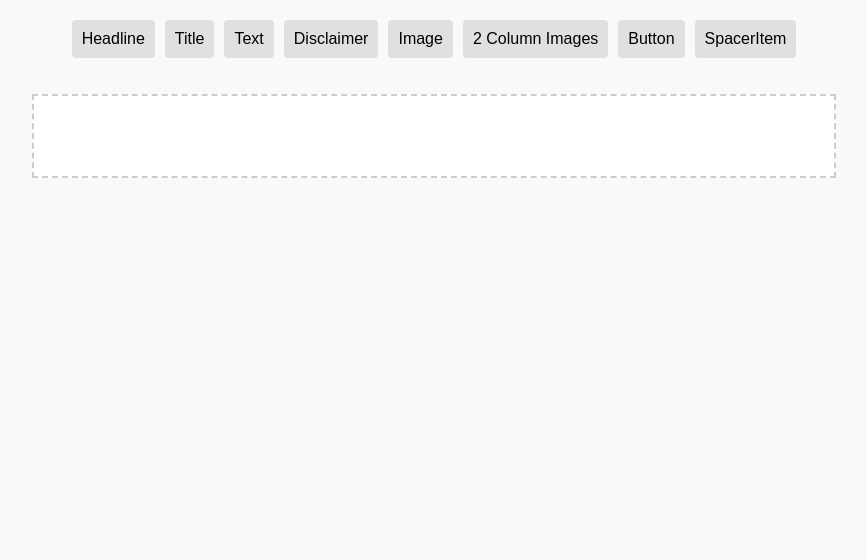
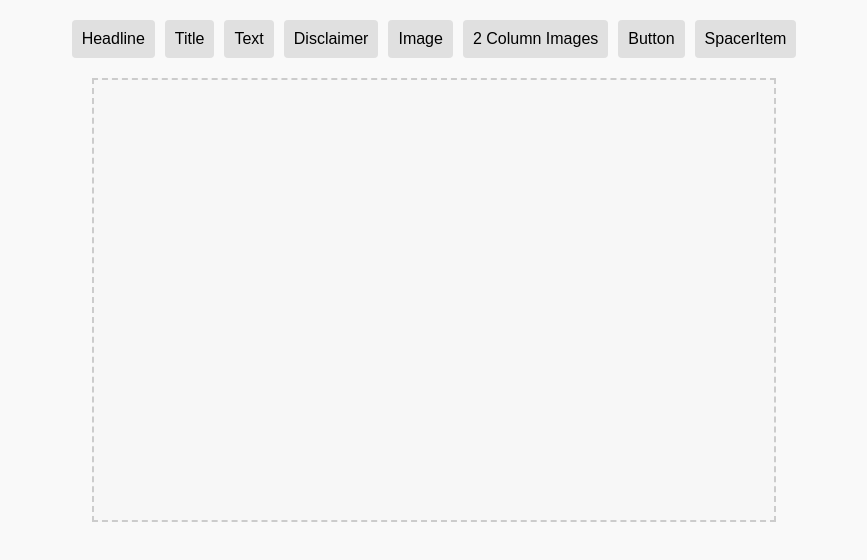
Before and after one commit to am-20/react-email-editor, a React (Create React App) app: page / in a window 1280 px wide. Shown: the top 560 px of the page, without its empty margins (206-1073 px from the left). Built offline with nearby package versions, Linux system fonts and the light colour scheme.

Commit message:
every added item has it's own bg color

```diff
--- a/src/App.js
+++ b/src/App.js
@@ -1,7 +1,7 @@
 import { HTML5Backend } from 'react-dnd-html5-backend';
 import { DndProvider } from 'react-dnd';
 import { Sidebar } from './components/Sidebar';
-import { Canvas } from './components/Canvas';
+import Canvas from './components/Canvas';
 import { ExportButton } from './components/ExportButton';
 import './index.css';
 
--- a/src/components/Canvas.js
+++ b/src/components/Canvas.js
@@ -2,121 +2,82 @@ import { useDrop } from 'react-dnd';
 import { useState, useCallback } from 'react';
 import { v4 as uuidv4 } from 'uuid';
 import { ItemTypes } from './ItemTypes';
-import Headline from './Elements/Headline';
-import Title from './Elements/Title';
-import Text from './Elements/Text';
-import Disclaimer from './Elements/Disclaimer';
-import ImageItem from './Elements/ImageItem';
-import TwoColumnImages from './Elements/TwoColumnImages';
-import ButtonItem from './Elements/ButtonItem';
-import SpacerItem from './Elements/SpacerItem';
-import { CanvasItem } from './CanvasItem';
+// import ELEMENT_REGISTRY from './ElementRegistry';
 
-const COMPONENT_MAP = {
-  headline: Headline,
-  title: Title,
-  text: Text,
-  disclaimer: Disclaimer,
-  image: ImageItem,
-  button: ButtonItem,
-  spacer: SpacerItem,
-  'two-column': TwoColumnImages,
-};
+import CanvasItem from './CanvasItem';
 
-export const Canvas = () => {
+const Canvas = () => {
   const [items, setItems] = useState([]);
 
-  const [{ isOver }, drop] = useDrop(() => ({
+  /* drop new elements from the sidebar */
+  const [, drop] = useDrop({
     accept: ItemTypes.ELEMENT,
-    drop: (item, monitor) => {
-      if (!monitor.didDrop()) {
-        setItems((prevItems) => [
-          ...prevItems,
-          { id: uuidv4(), type: item.type },
+    drop: (draggedItem) => {
+      if ('id' in draggedItem) return;
+
+      const { type } = draggedItem;
+      if (!type) return; // safety
+
+      setItems((prev) => [
+        ...prev,
+        { id: uuidv4(), type, backgroundColor: '#ffffff' },
       ]);
-      }
     },
-    collect: (monitor) => ({
-      isOver: monitor.isOver(),
-    }),
-  }));
+  });
 
-  const moveItem = useCallback((fromIndex, toIndex) => {
-    if (fromIndex === toIndex) return;
-    setItems((prevItems) => {
-      const updated = [...prevItems];
-      const [moved] = updated.splice(fromIndex, 1);
-      updated.splice(toIndex, 0, moved);
-      return updated;
+  /* reorder ------------------------------------------------------------- */
+  const moveItem = useCallback((dragId, hoverIndex) => {
+    setItems((prev) => {
+      const fromIndex = prev.findIndex((it) => it.id === dragId);
+      if (fromIndex === -1 || hoverIndex < 0 || hoverIndex >= prev.length)
+        return prev;
+
+      const next = [...prev];
+      const [removed] = next.splice(fromIndex, 1);
+      next.splice(hoverIndex, 0, removed);
+      return next;
     });
   }, []);
 
-  const handleDelete = (id) => {
-    setItems((prev) => prev.filter((item) => item.id !== id));
-  };
+  /* small helpers */
+  const patchItem = useCallback(
+    (id, patch) =>
+      setItems((prev) =>
+        prev.map((it) => (it.id === id ? { ...it, ...patch } : it))
+      ),
+    []
+  );
+  const deleteItem = useCallback(
+    (id) => setItems((prev) => prev.filter((it) => it.id !== id)),
+    []
+  );
 
+  /* render -------------------------------------------------------------- */
   return (
-    <div style={{ display: 'flex', justifyContent: 'center', padding: '1rem' }}>
     <div
       ref={drop}
       style={{
-          width: '640px',
+        width: 640,
+        minHeight: 400,
+        margin: '0 auto',
         border: '2px dashed #ccc',
-          background: isOver ? '#f4f4f4' : '#fff',
-          padding: '40px 80px',
+        padding: 20,
+        background: '#f7f7f7',
       }}>
-        <table
-          width='100%'
-          cellPadding='0'
-          cellSpacing='0'
-          style={{
-            borderCollapse: 'collapse',
-            width: '100%',
-          }}
-          id='export-canvas'>
-          <tbody>
-            {items.map((item, index) => {
-              const Component = COMPONENT_MAP[item.type];
-              return (
-                <tr key={item.id}>
-                  <td style={{ padding: 0 }}>
-                    <div style={{ position: 'relative' }}>
-                      {/* Delete button (editor-only) */}
-                      <button
-                        onClick={() => handleDelete(item.id)}
-                        style={{
-                          position: 'absolute',
-                          top: '5px',
-                          right: '5px',
-                          background: 'red',
-                          color: 'white',
-                          border: 'none',
-                          borderRadius: '50%',
-                          width: '24px',
-                          height: '24px',
-                          cursor: 'pointer',
-                          zIndex: 10,
-                        }}
-                        title='Delete'>
-                        ×
-                      </button>
+      {items.map((it, idx) => (
         <CanvasItem
-                        key={item.id}
-                        id={item.id}
-                        index={index}
-                        type={item.type}
+          key={it.id}
+          id={it.id}
+          index={idx}
+          type={it.type}
+          backgroundColor={it.backgroundColor}
           moveItem={moveItem}
-                        onDelete={handleDelete}
-                        Component={Component}
+          updateItem={patchItem}
+          onDelete={deleteItem}
         />
-                    </div>
-                  </td>
-                </tr>
-              );
-            })}
-          </tbody>
-        </table>
-      </div>
+      ))}
     </div>
   );
 };
+
+export default Canvas;
--- a/src/components/CanvasItem.js
+++ b/src/components/CanvasItem.js
@@ -1,51 +1,92 @@
+import { useRef, memo } from 'react';
 import { useDrag, useDrop } from 'react-dnd';
 import { ItemTypes } from './ItemTypes';
-import { useRef } from 'react';
+import ELEMENT_REGISTRY from './ElementRegistry';
 
-export const CanvasItem = ({
+/* fallback so React never crashes even if a type is missing */
+const UnknownElement = () => (
+  <div style={{ color: 'red', fontStyle: 'italic' }}>Unknown element type</div>
+);
+
+const CanvasItem = ({
   id,
   index,
   type,
+  backgroundColor,
   moveItem,
+  updateItem,
   onDelete,
-  Component,
 }) => {
   const ref = useRef(null);
 
-  const [, drop] = useDrop({
-    accept: ItemTypes.ELEMENT,
-    hover(item) {
-      if (!ref.current) return;
-      if (item.index === index) return;
-
-      moveItem(item.index, index);
-      item.index = index;
-    },
-  });
-
+  /* drag ---------------------------------------------------------------- */
   const [{ isDragging }, drag] = useDrag({
     type: ItemTypes.ELEMENT,
     item: { id, index },
-    collect: (monitor) => ({
-      isDragging: monitor.isDragging(),
-    }),
+    collect: (monitor) => ({ isDragging: monitor.isDragging() }),
+  });
+
+  /* drop (for re‑ordering) --------------------------------------------- */
+  const [, drop] = useDrop({
+    accept: ItemTypes.ELEMENT,
+    hover: (dragItem) => {
+      if (!ref.current || dragItem.id === id) return;
+      moveItem(dragItem.id, index);
+      dragItem.index = index;
+    },
   });
 
   drag(drop(ref));
 
+  /* resolve the real element on every render */
+  const Element = ELEMENT_REGISTRY[type] || UnknownElement;
+
+  /* render -------------------------------------------------------------- */
   return (
     <div
       ref={ref}
       style={{
+        position: 'relative',
+        marginBottom: 10,
+        padding: 10,
+        border: '1px solid #d5d5d5',
+        background: backgroundColor,
         opacity: isDragging ? 0.5 : 1,
-        border: '1px dashed #ccc',
-        marginBottom: '10px',
-        padding: '10px',
-        background: '#fff',
-        position: 'relative',
         cursor: 'move',
       }}>
-      <Component />
+      {/* mini‑toolbar */}
+      <div
+        style={{
+          position: 'absolute',
+          top: 6,
+          right: 6,
+          display: 'flex',
+          gap: 6,
+          alignItems: 'center',
+        }}>
+        <input
+          type='color'
+          value={backgroundColor}
+          onChange={(e) => updateItem(id, { backgroundColor: e.target.value })}
+          style={{ width: 22, height: 22, border: 'none' }}
+        />
+        <button
+          onClick={() => onDelete(id)}
+          style={{
+            border: 'none',
+            background: 'transparent',
+            fontSize: 18,
+            lineHeight: 1,
+            cursor: 'pointer',
+          }}>
+          ×
+        </button>
+      </div>
+
+      <Element />
     </div>
   );
 };
+
+/* memo avoids unnecessary re‑renders during drag‑over churn */
+export default memo(CanvasItem);
--- /dev/null
+++ b/src/components/ElementRegistry.js
@@ -0,0 +1,25 @@
+import Headline from './Elements/Headline';
+import Title from './Elements/Title';
+import Text from './Elements/Text';
+import Disclaimer from './Elements/Disclaimer';
+import ImageItem from './Elements/ImageItem';
+import TwoColumnImages from './Elements/TwoColumnImages';
+import ButtonItem from './Elements/ButtonItem';
+import SpacerItem from './Elements/SpacerItem';
+
+/**
+ * Central map: sidebar “type” ➜ actual React component.
+ * Add new elements only here.
+ */
+const ELEMENT_REGISTRY = {
+  headline: Headline,
+  title: Title,
+  text: Text,
+  disclaimer: Disclaimer,
+  image: ImageItem,
+  button: ButtonItem,
+  spacer: SpacerItem,
+  'two-column': TwoColumnImages,
+};
+
+export default ELEMENT_REGISTRY;
```
Lines whose indentation alone changed are shown as unchanged.
